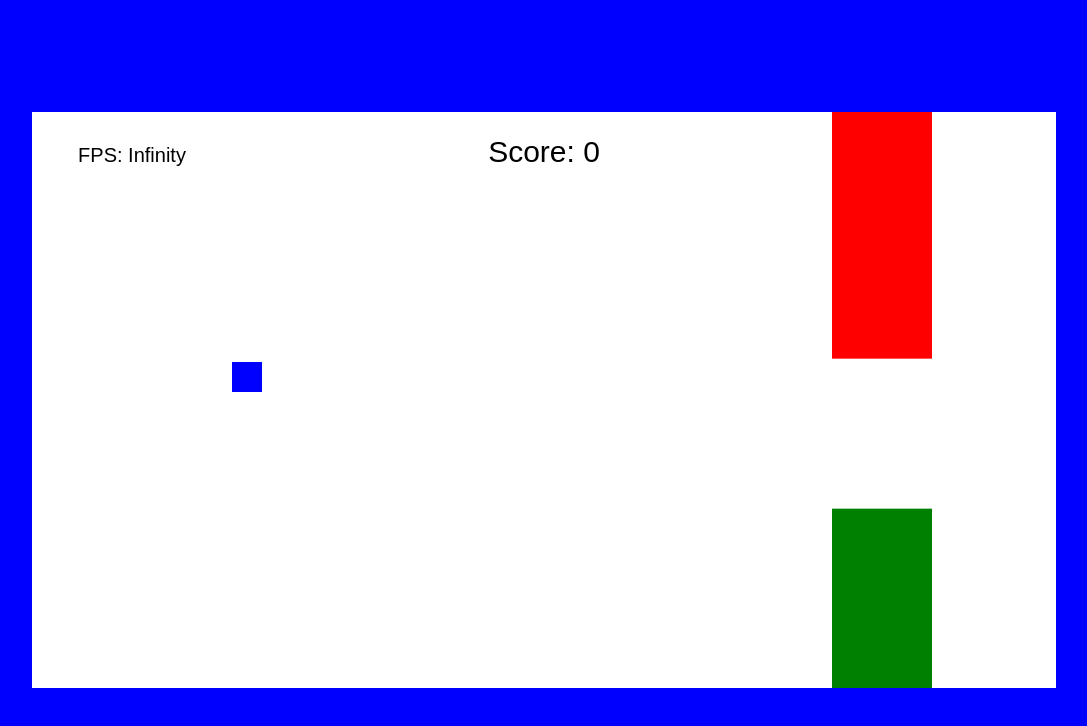
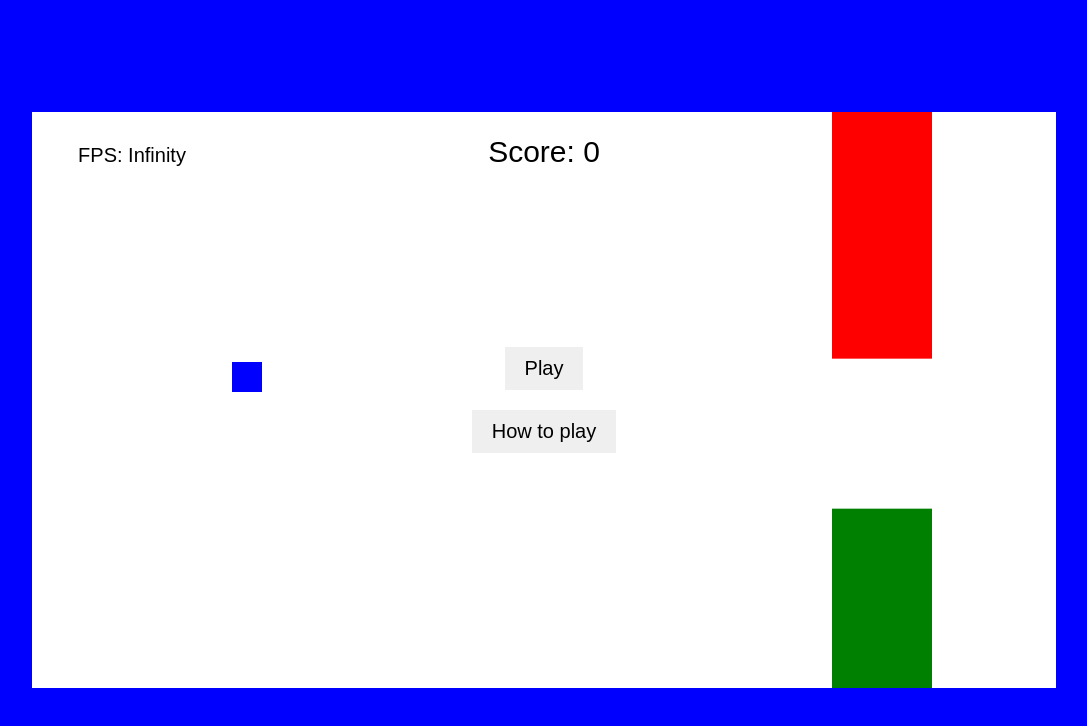
Before and after one commit to VitorBarbosaDev/EndlessRunnerGame, a plain HTML site: page index.html in a window 1280 px wide. Shown: the whole page, without its empty margins (96-1183 px from the left). Drawn offline with Linux system fonts and the light colour scheme.

Commit message:
add start menu

```diff
--- a/assets/css/style.css
+++ b/assets/css/style.css
@@ -1,9 +1,31 @@
-
 * {
 	margin  : 0;
 	padding : 0;
 	border  : 0;
 }
 
+body {
+	background-color : blue;
+	display          : flex;
+	align-items      : center;
+	justify-content  : center;
+	height           : 100vh;
+}
 
-body { background-color : blue; display : flex; align-items : center; justify-content : center; height : 100vh; }
+#start-menu {
+	position         : absolute;
+	z-index          : 10;
+	display          : flex;
+	flex-direction   : column;
+	align-items      : center;
+	justify-content  : center;
+	padding          : 20px;
+	background-color : rgba(255, 255, 255, 0.8);
+}
+
+#start-menu button {
+	margin    : 10px;
+	padding   : 10px 20px;
+	font-size : 20px;
+	cursor    : pointer;
+}
--- a/assets/js/main.js
+++ b/assets/js/main.js
@@ -1,5 +1,8 @@
 // Select the canvas element from the HTML document
 const canvas = document.querySelector('canvas');
+const startMenu   = document.getElementById('start-menu');
+const playButton  = document.getElementById('play-button');
+const howToButton = document.getElementById('how-to-button');
 
 // Get the 2D rendering context for the canvas
 const c = canvas.getContext('2d');
@@ -207,8 +210,7 @@ function resetGame()
 	score           = 0;
 	player.position = {x: 200, y: 250};
 	gameStarted     = false;
-
-
+	startMenu.style.display = "flex"; // Show the start menu when the game is not started
 
 
 	// Creating four pairs of obstacles
@@ -299,6 +301,18 @@ function animate(time = 0)
 animate();
 
 
+playButton.addEventListener('click', () =>
+{
+	startMenu.style.display = "none"; // Hide the start menu when the play button is clicked
+	gameStarted             = true;
+});
+
+howToButton.addEventListener('click', () =>
+{
+	alert("Here is some information on how to play the game."); // Display instructions when the how to play button is clicked
+});
+
+
 // Add an event listener for mouse clicks on the canvas
 canvas.addEventListener('click', () =>
 {
--- a/index.html
+++ b/index.html
@@ -6,7 +6,10 @@
 	<link rel="stylesheet" href="assets/css/style.css">
 </head>
 <body>
-
+<div id="start-menu">
+	<button id="play-button">Play</button>
+	<button id="how-to-button">How to play</button>
+</div>
 <canvas>Your browser does not support the HTML5 canvas tag.</canvas>
 
 <script src="assets/js/main.js" type="module"></script>
```
